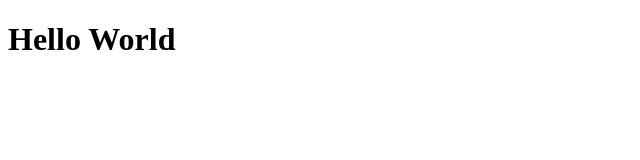
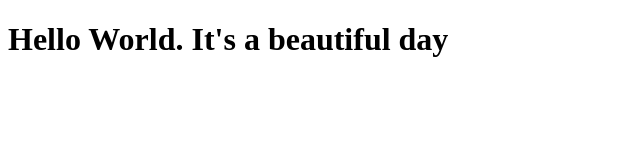
Before and after one commit to cjd9s/test, a plain HTML site: page site/index.html in a window 1280 px wide. Shown: the whole page, without its empty margins (0-640 px from the left). Drawn offline with Linux system fonts and the light colour scheme.

Commit message:
small addition to content

```diff
--- a/site/index.html
+++ b/site/index.html
@@ -11,7 +11,7 @@
 <body>
 
     <h1>
-        Hello World
+        Hello World. It's a beautiful day
     </h1>
 </body>
 </html>
```
